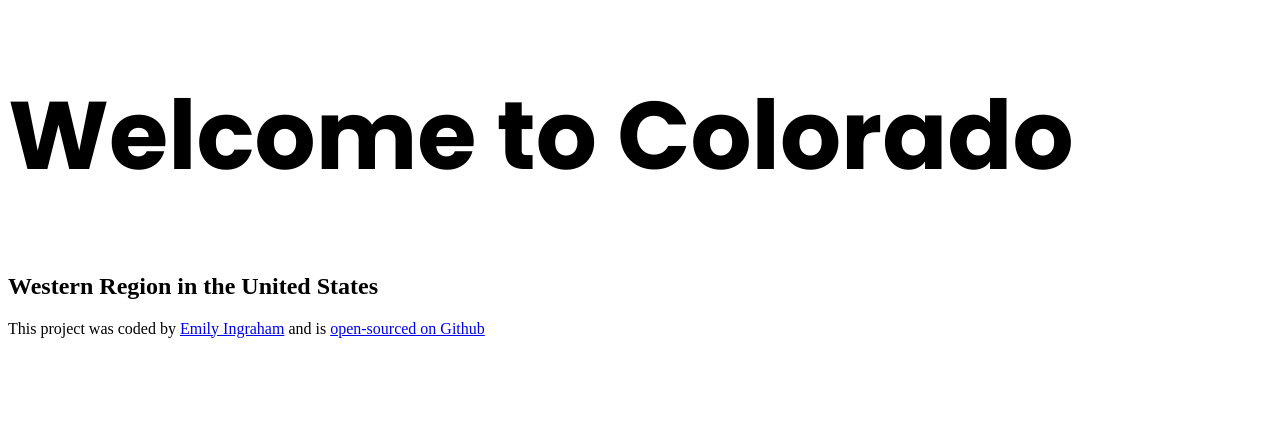
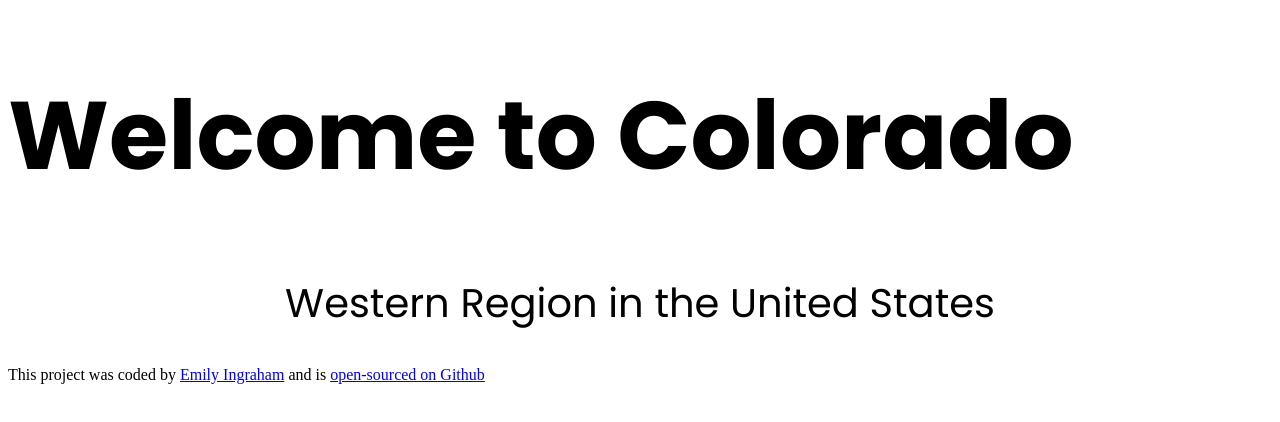
Before and after one commit to emilyvingraham/travel-project, a plain HTML site: page index.html in a window 1280 px wide. Drawn offline with Linux system fonts and the light colour scheme.

Commit message:
Styled the h2 element

```diff
--- a/src/styles.css
+++ b/src/styles.css
@@ -6,3 +6,11 @@ h1 {
     letter-spacing: 0em;
     text-align: left;
 }
+h2 {
+    font-family: 'Poppins', sans-serif;
+    font-size: 40px;
+    font-weight: 400;
+    line-height: 60px;
+    letter-spacing: 0em;
+    text-align: center;
+}
```
